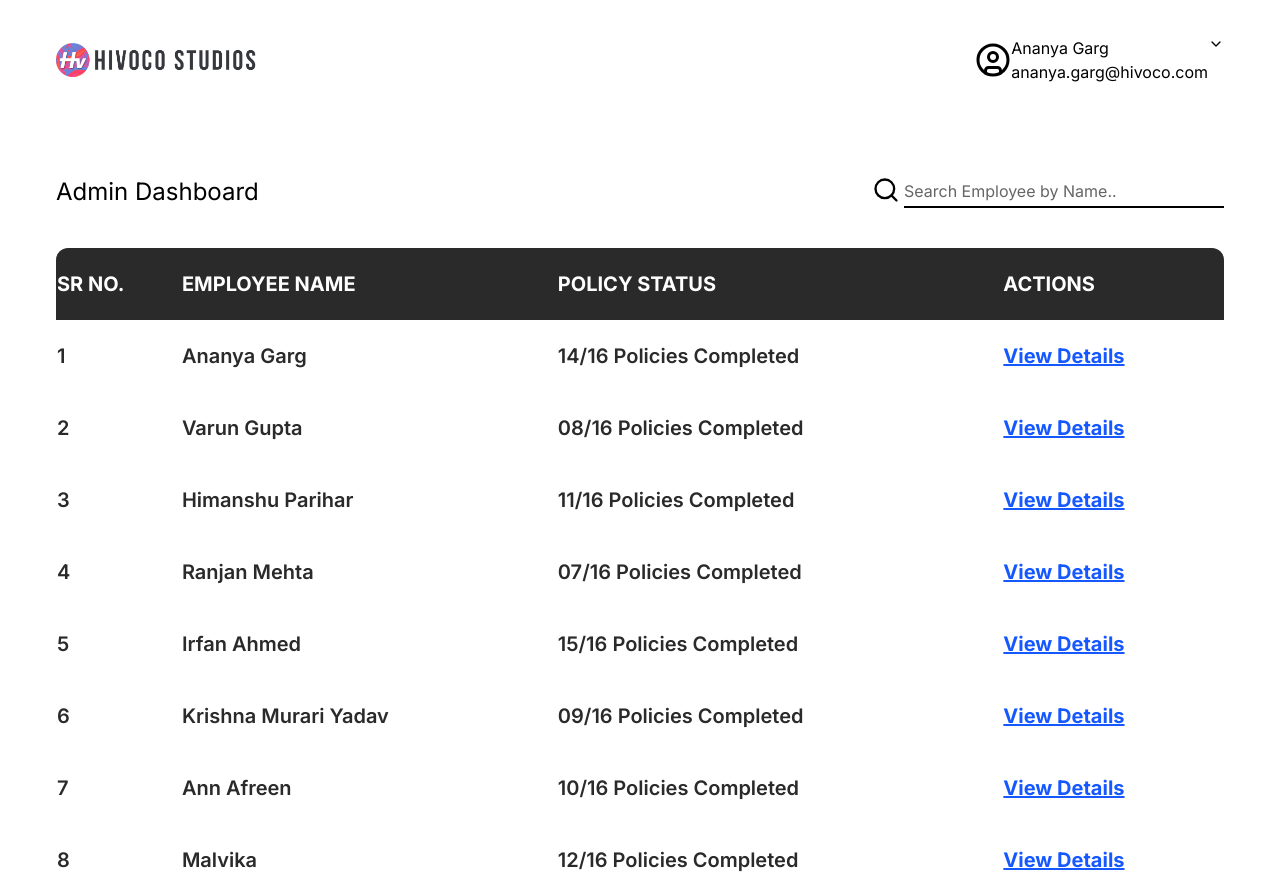
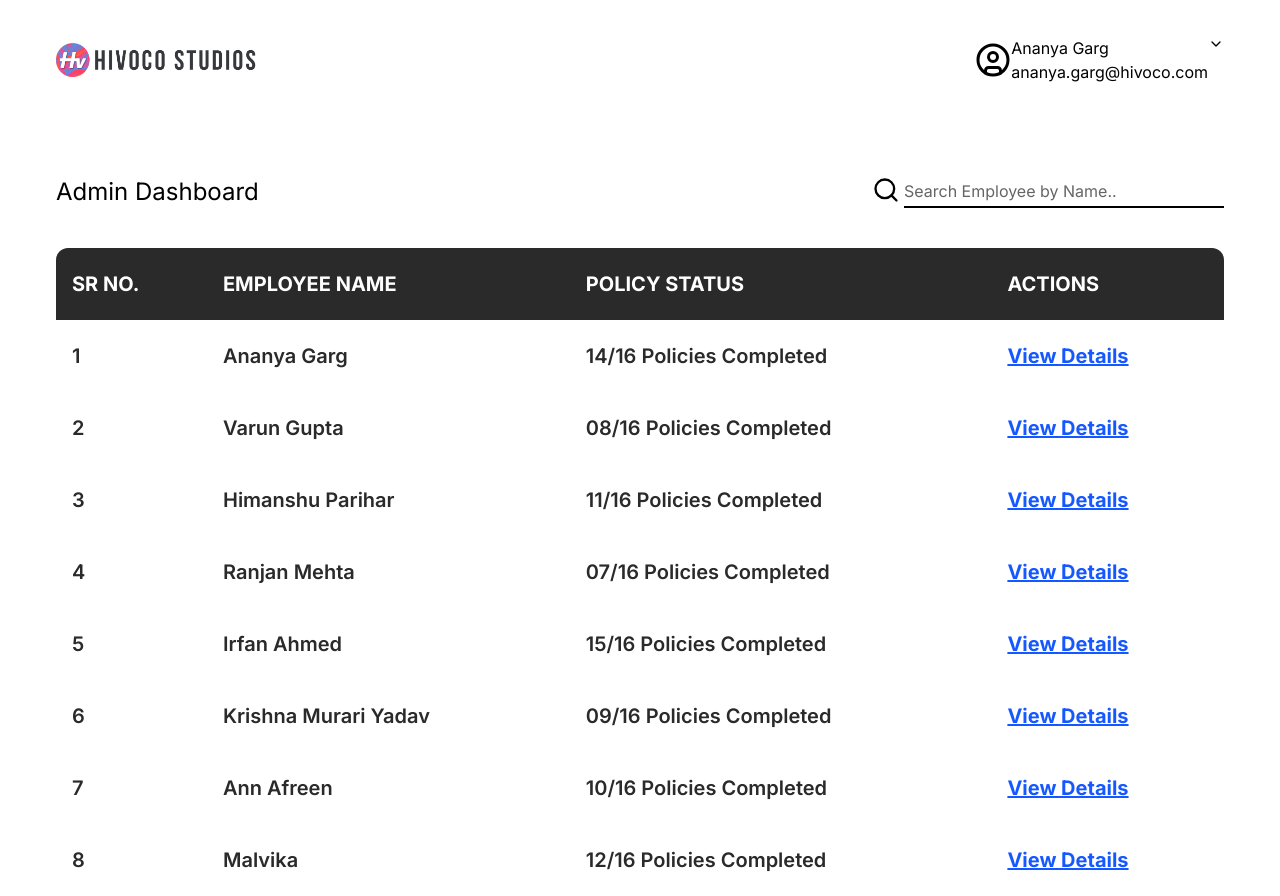
Before and after one commit to ranjanhivoco/policy-portel, a Next.js app: page /admin-info in a window 1280 px wide. Built offline with nearby package versions, Linux system fonts and the light colour scheme.

Commit message:
admin table inline css update

```diff
--- a/src/Components/AdminTable.jsx
+++ b/src/Components/AdminTable.jsx
@@ -62,25 +62,25 @@ const AdminTable = () => {
            "
         >
           <th
-            style={{ paddingTop: "24px", paddingBottom: "24px",textAlign:"left" }}
+            style={{ padding:"24px 16px",textAlign:"left" }}
             className="py-6 px-4 text-left"
           >
             SR NO.
           </th>
           <th
-            style={{ paddingTop: "24px", paddingBottom: "24px",textAlign:"left" }}
+            style={{ padding:"24px 16px",textAlign:"left" }}
             className="py-6 px-4 text-left"
           >
             EMPLOYEE NAME
           </th>
           <th
-            style={{ paddingTop: "24px", paddingBottom: "24px",textAlign:"left" }}
+            style={{ padding:"24px 16px",textAlign:"left" }}
             className="py-6 px-4 text-left"
           >
             POLICY STATUS
           </th>
           <th
-            style={{ paddingTop: "24px", paddingBottom: "24px",textAlign:"left" }}
+            style={{ padding:"24px 16px",textAlign:"left" }}
             className="py-6 px-4 text-left"
           >
             ACTIONS
@@ -96,26 +96,26 @@ const AdminTable = () => {
             className="text-[#2A2A2A] text-xl  font-semibold"
           >
             <td
-              style={{ paddingTop: "24px", paddingBottom: "24px",textAlign:"left" }}
+              style={{ padding:"24px 16px",textAlign:"left" }}
               className="px-4 py-6 text-left"
             >
               {employee.id}
             </td>
             <td
-              style={{ paddingTop: "24px", paddingBottom: "24px",textAlign:"left" }}
+              style={{padding:"24px 16px",textAlign:"left" }}
               className="px-4 py-6 text-left"
             >
               {employee.name}
             </td>
             <td
-              style={{ paddingTop: "24px", paddingBottom: "24px",textAlign:"left" }}
+              style={{padding:"24px 16px",textAlign:"left" }}
               className="px-4 py-6 text-left"
             >
               {employee.policy}
             </td>
 
             <td
-              style={{ paddingTop: "24px", paddingBottom: "24px",textAlign:"left",fontWeight:"700" }}
+              style={{ padding:"24px 16px",textAlign:"left",fontWeight:"700" }}
               className="px-4 py-6 font-bold text-left"
             >
               <button
```
